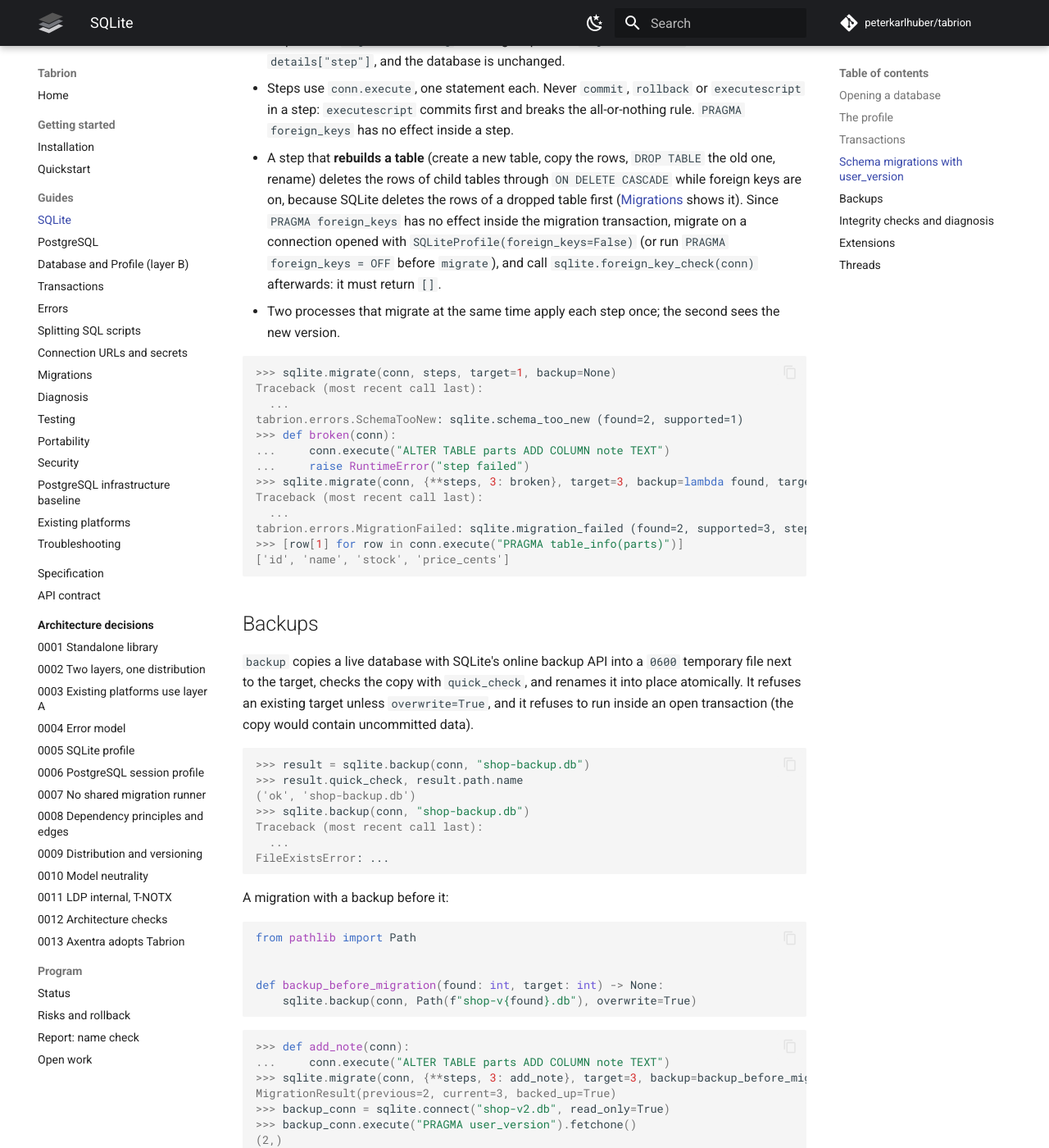
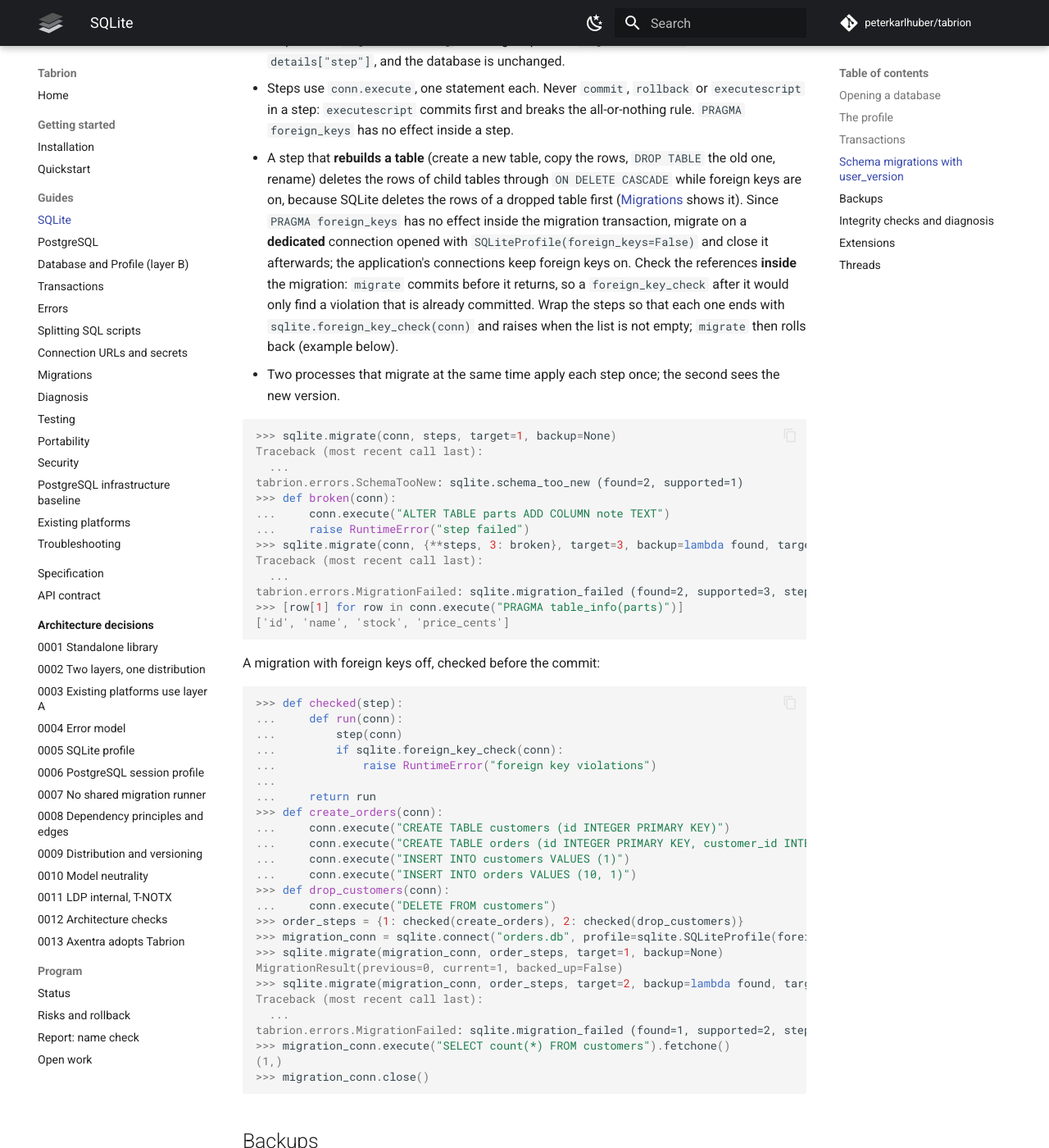
Before and after one commit to peterkarlhuber/tabrion, an MkDocs documentation site: the page built from docs/guides/sqlite.md, in a window 1280 px wide and 1400 px high, scrolled down 3655 px. Shown: the whole window at 82% size. Built offline with MkDocs 1.6.1 and Material for MkDocs 9.7.7, drawn with Linux system fonts in a browser that asks for light colours; comment, search, counter and statistics services are not loaded.

Commit message:
TAB-041 review N-1, N-2: foreign_key_check inside the migration, security details
- sqlite.md: migrate with foreign keys off on a dedicated connection; wrap the
  steps so each ends with foreign_key_check and raises, so migrate rolls back
  (doctest). The application's connections keep foreign keys on.
- security.md: invalidation only on PostgreSQL and file-backed SQLite;
  mode=ro and the ATTACH limit only with Profile.readonly() via from_url.

Co-Authored-By: Claude Opus 5.5 <noreply@anthropic.com>
Claude-Session: https://claude.ai/code/session_011tY7TC7Nu5VGro3DJGJcv8

````diff
--- a/docs/guides/sqlite.md
+++ b/docs/guides/sqlite.md
@@ -155,9 +155,12 @@ The rules:
 - A step that **rebuilds a table** (create a new table, copy the rows, `DROP TABLE` the old one, rename) deletes the
   rows of child tables through `ON DELETE CASCADE` while foreign keys are on, because SQLite deletes the rows of a
   dropped table first ([Migrations](migrations.md#an-alembic-project-on-tabriondatabase) shows it). Since
-  `PRAGMA foreign_keys` has no effect inside the migration transaction, migrate on a connection opened with
-  `SQLiteProfile(foreign_keys=False)` (or run `PRAGMA foreign_keys = OFF` before `migrate`), and call
-  `sqlite.foreign_key_check(conn)` afterwards: it must return `[]`.
+  `PRAGMA foreign_keys` has no effect inside the migration transaction, migrate on a **dedicated** connection opened
+  with `SQLiteProfile(foreign_keys=False)` and close it afterwards; the application's connections keep foreign keys
+  on. Check the references **inside** the migration: `migrate` commits before it returns, so a
+  `foreign_key_check` after it would only find a violation that is already committed. Wrap the steps so that each
+  one ends with `sqlite.foreign_key_check(conn)` and raises when the list is not empty; `migrate` then rolls back
+  (example below).
 - Two processes that migrate at the same time apply each step once; the second sees the new version.
 
 ```pycon
@@ -174,6 +177,36 @@ Traceback (most recent call last):
 tabrion.errors.MigrationFailed: sqlite.migration_failed (found=2, supported=3, step=3)
 >>> [row[1] for row in conn.execute("PRAGMA table_info(parts)")]
 ['id', 'name', 'stock', 'price_cents']
+```
+
+A migration with foreign keys off, checked before the commit:
+
+```pycon
+>>> def checked(step):
+...     def run(conn):
+...         step(conn)
+...         if sqlite.foreign_key_check(conn):
+...             raise RuntimeError("foreign key violations")
+...
+...     return run
+>>> def create_orders(conn):
+...     conn.execute("CREATE TABLE customers (id INTEGER PRIMARY KEY)")
+...     conn.execute("CREATE TABLE orders (id INTEGER PRIMARY KEY, customer_id INTEGER NOT NULL REFERENCES customers (id))")
+...     conn.execute("INSERT INTO customers VALUES (1)")
+...     conn.execute("INSERT INTO orders VALUES (10, 1)")
+>>> def drop_customers(conn):
+...     conn.execute("DELETE FROM customers")
+>>> order_steps = {1: checked(create_orders), 2: checked(drop_customers)}
+>>> migration_conn = sqlite.connect("orders.db", profile=sqlite.SQLiteProfile(foreign_keys=False))
+>>> sqlite.migrate(migration_conn, order_steps, target=1, backup=None)
+MigrationResult(previous=0, current=1, backed_up=False)
+>>> sqlite.migrate(migration_conn, order_steps, target=2, backup=lambda found, target: None)
+Traceback (most recent call last):
+  ...
+tabrion.errors.MigrationFailed: sqlite.migration_failed (found=1, supported=2, step=2)
+>>> migration_conn.execute("SELECT count(*) FROM customers").fetchone()
+(1,)
+>>> migration_conn.close()
 ```
 
 ## Backups
````
Also changed, not shown: docs/guides/security.md (+5 -3 lines).
